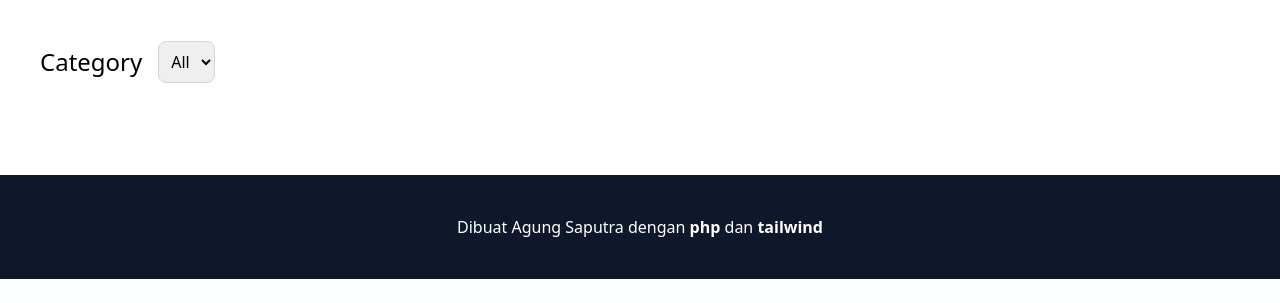
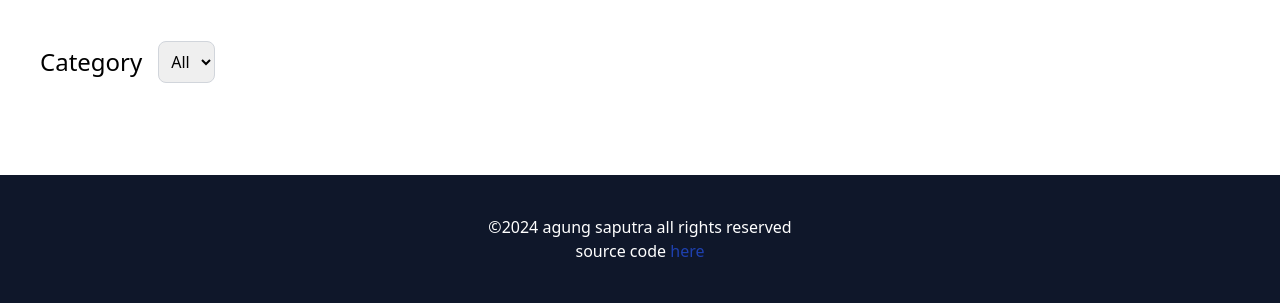
Before and after one commit to difhaels/dx-coding, a PHP site: page / in a window 1280 px wide. Shown: the part 645-948 px from the top of the page. Before the commit the page ends 924 px from the top, so only its background shows below. Run offline with PHP 8.4, Linux system fonts and the light colour scheme; data that the repository does not hold is empty.

```diff
--- a/css/output.css
+++ b/css/output.css
@@ -2485,6 +2485,11 @@ video {
   color: rgb(255 255 255 / var(--tw-text-opacity));
 }
 
+.text-blue-800 {
+  --tw-text-opacity: 1;
+  color: rgb(30 64 175 / var(--tw-text-opacity));
+}
+
 .underline {
   text-decoration-line: underline;
 }
--- a/index.php
+++ b/index.php
@@ -83,7 +83,8 @@ $categories = array_unique(array_column($courses, 'category_course'));
     </div>
 
     <footer class="text-center bg-slate-900 text-white py-10 w-full">
-        <h1>Dibuat Agung Saputra dengan <span class="font-bold">php</span> dan <span class="font-bold">tailwind</span></h1>
+        <h1>©2024 agung saputra all rights reserved</h1>
+        <h1>source code <a href="https://github.com/difhaels/dx-coding.git" target="_blank" class="text-blue-800">here</a></h1>
     </footer>
 
     <script>
```
